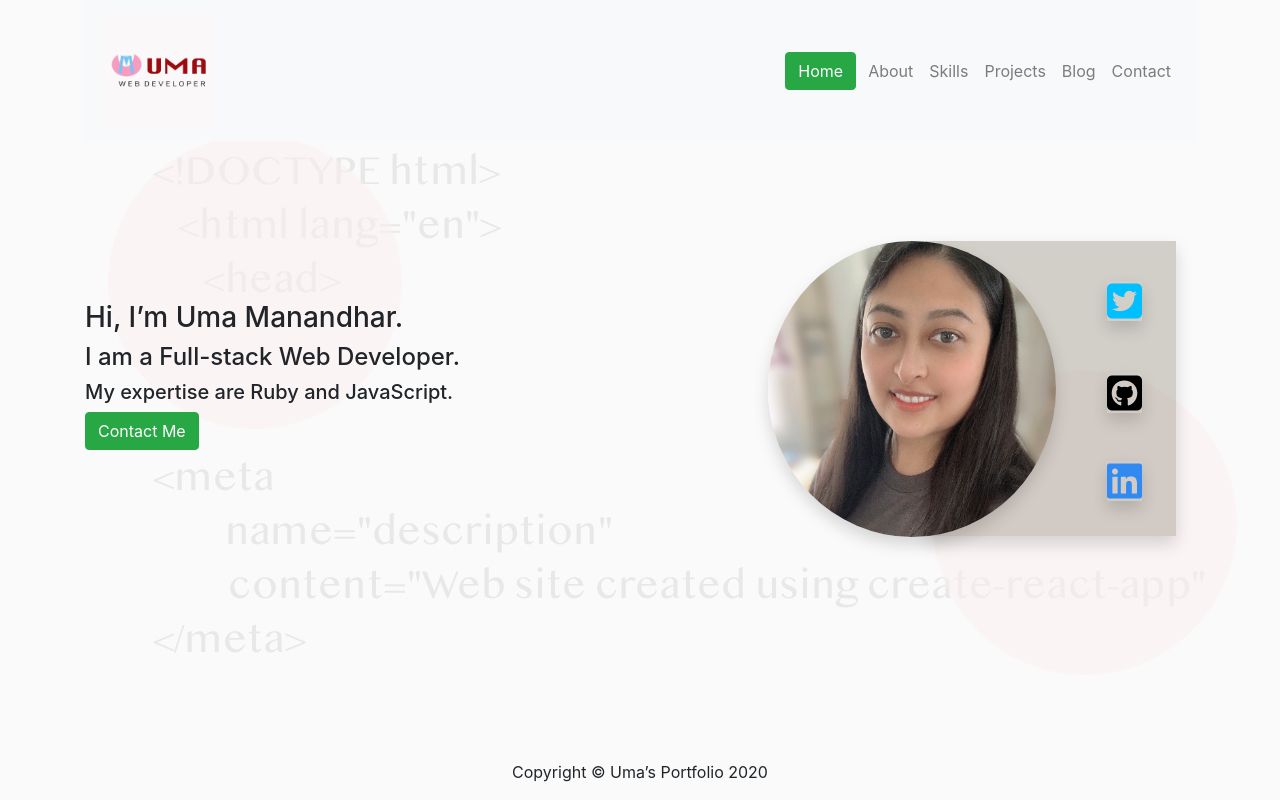
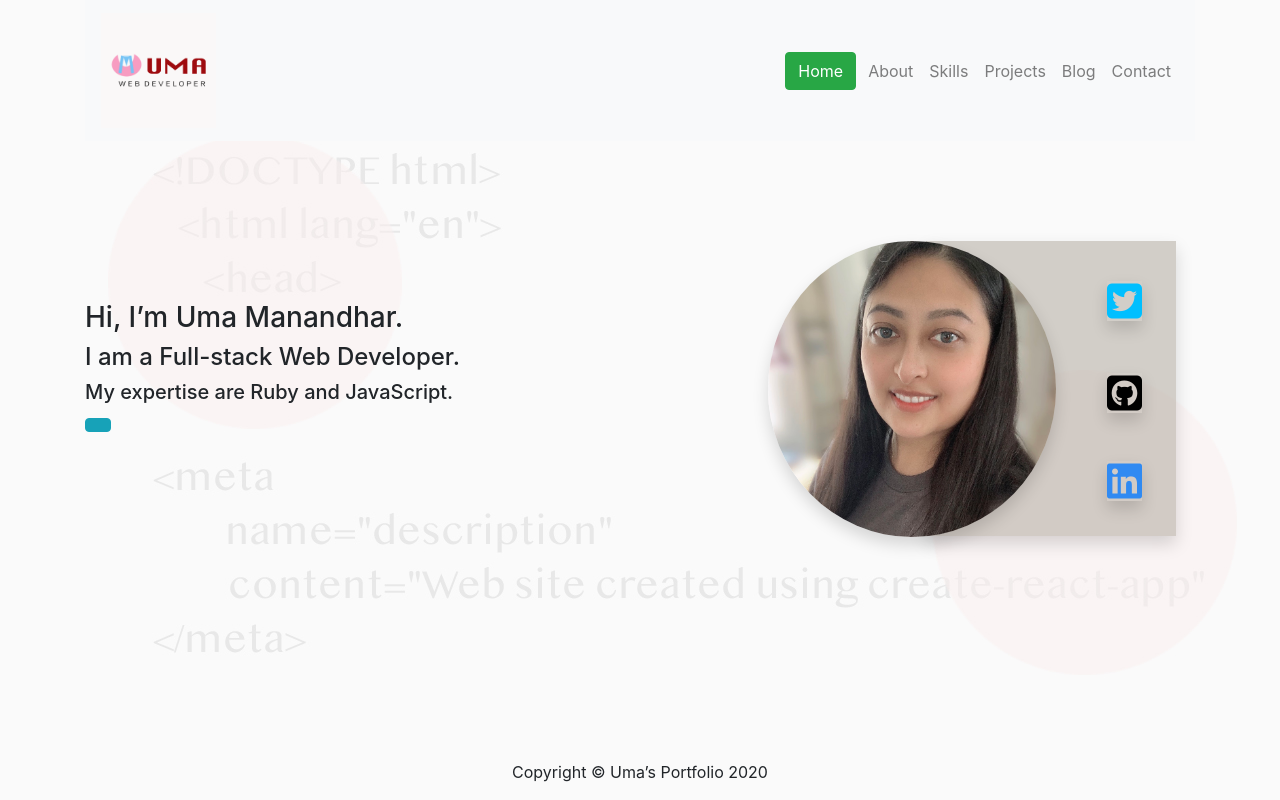
Before and after one commit to mdr-uma/portfolio, a React (Create React App) app: page / in a window 1280 px wide. Built offline with nearby package versions, Linux system fonts and the light colour scheme.

Commit message:
pass props to make is more reuseable

```diff
--- a/src/components/Button.js
+++ b/src/components/Button.js
@@ -1,8 +1,8 @@
 import React from 'react'
 
-const Button = () => {
+const Button = (props) => {
     return(
-        <button className="btn btn-success ml-auto mr-1">Contact Me</button>
+        <button className="btn btn-info">{props.children}</button>
     )
 }
 
```
